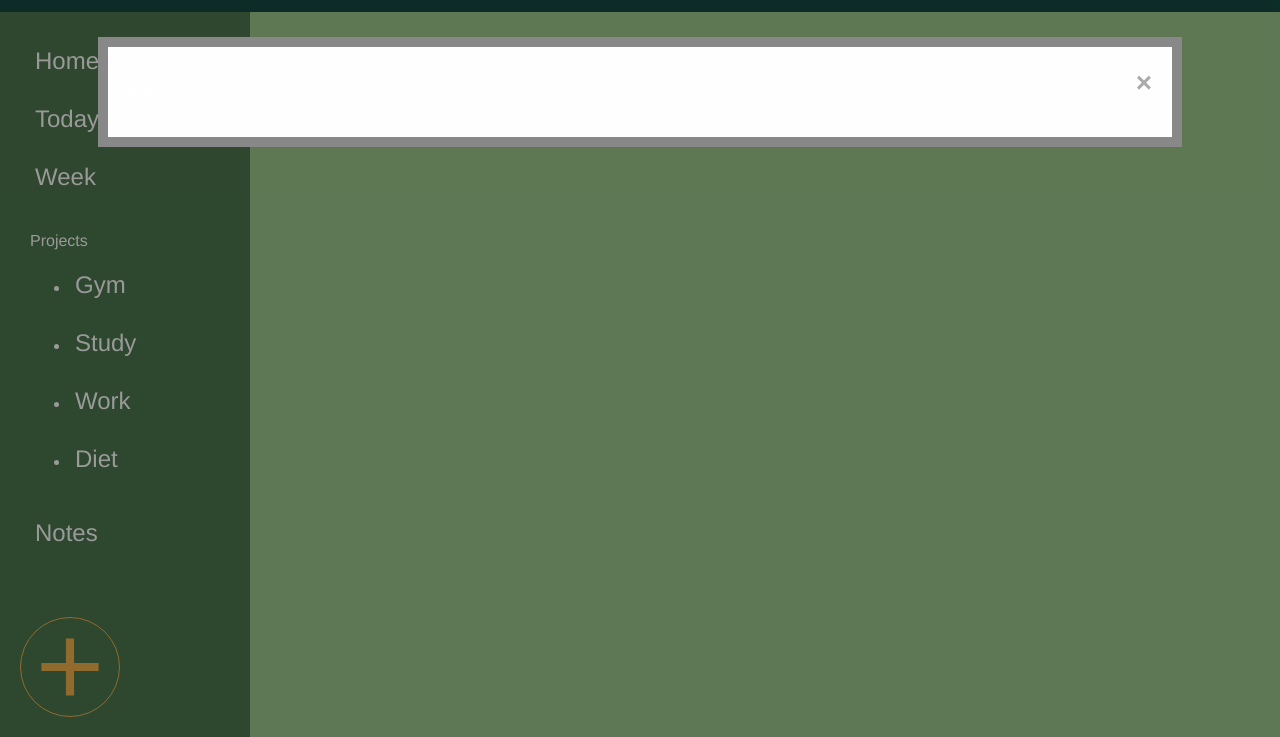
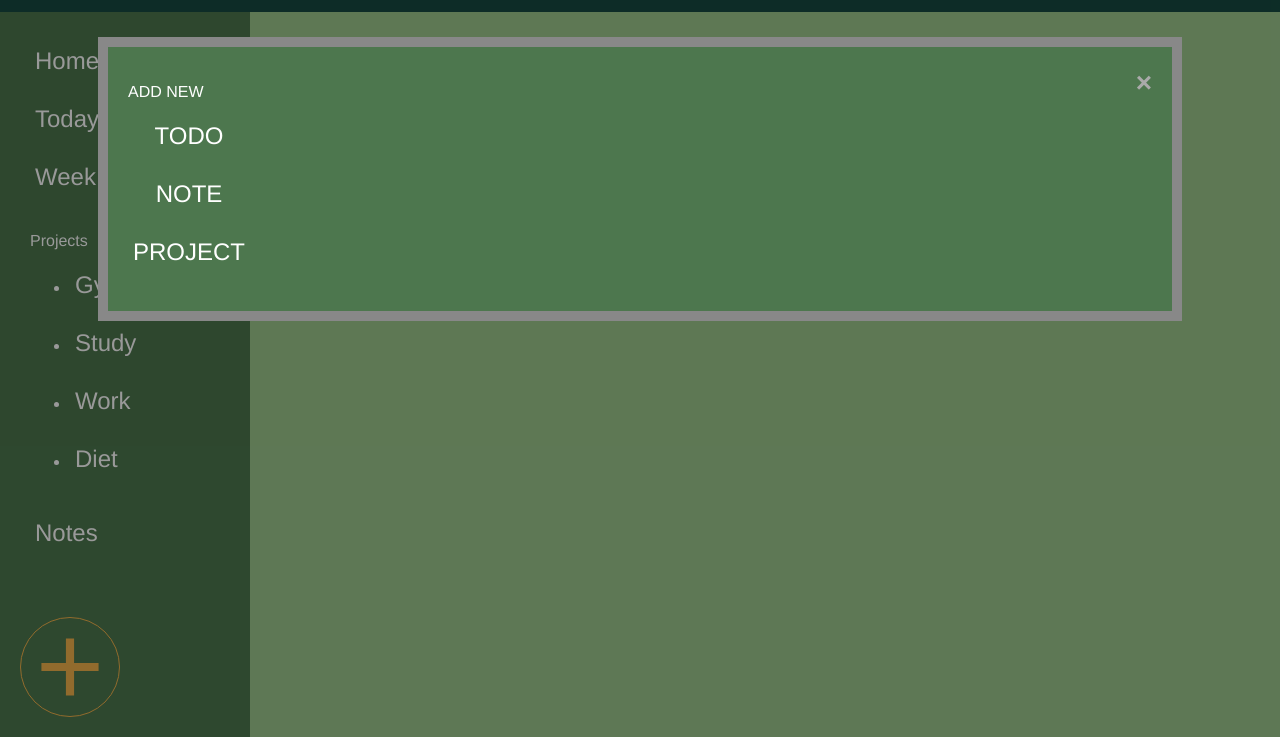
Before and after one commit to rehmanjav/odin-todo, a website built with webpack: page src/assets/mockups/index.html in a window 1280 px wide. Both pictures are taken after a click on the button 70 px from the left and 730 px from the top of the page. Shown: the part 63-800 px from the top of the page. Built offline with nearby package versions, Linux system fonts and the light colour scheme.

Commit message:
Begin form

```diff
--- a/src/index.js
+++ b/src/index.js
@@ -51,8 +51,18 @@ function renderIndex() {
     <div class="modal-add">
         <div class="modal-add-content">
             <span class="close">&times;</span>
-            <p>hello</p>
-            <button class="close"></button>
+            <p>ADD NEW</p>
+            <div class="add-container">
+                <div class="add-left">
+                    <button>TODO</button>
+                    <button>NOTE</button>
+                    <button>PROJECT</button>
+                </div>
+                <div class="add-right">
+
+                </div>
+            </div>
+
         </div>
     </div>
     `;
--- a/src/style.css
+++ b/src/style.css
@@ -89,7 +89,7 @@ header > p {
 
   /* Modal Content */
   .modal-add-content {
-    background-color: #fefefe;
+    background-color: #4D774E;
     margin: auto;
     padding: 20px;
     border: 10px solid #888;
@@ -110,3 +110,16 @@ header > p {
     text-decoration: none;
     cursor: pointer;
   }
+
+.add-left {
+    display: flex;
+    flex-direction: column;
+}
+
+.add-right {
+
+}
+
+.add-container {
+    display: flex;
+}
```
